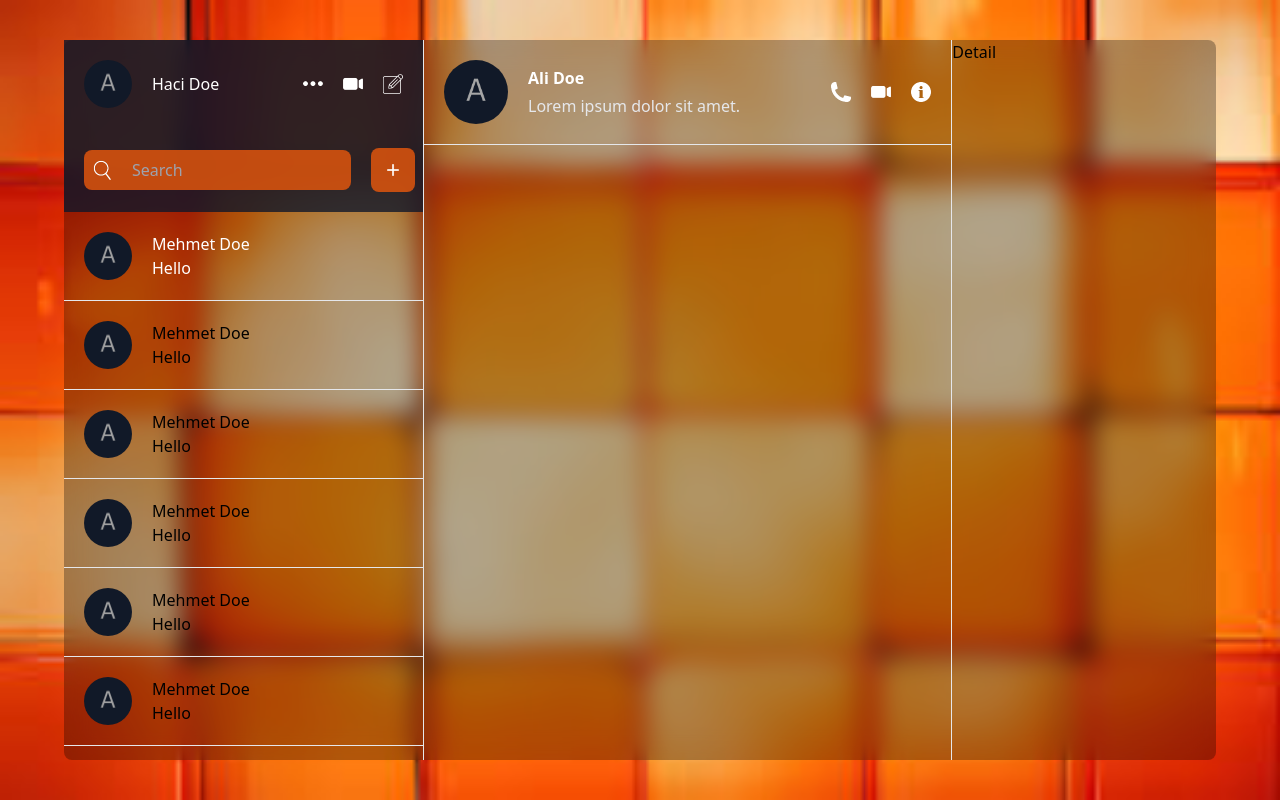
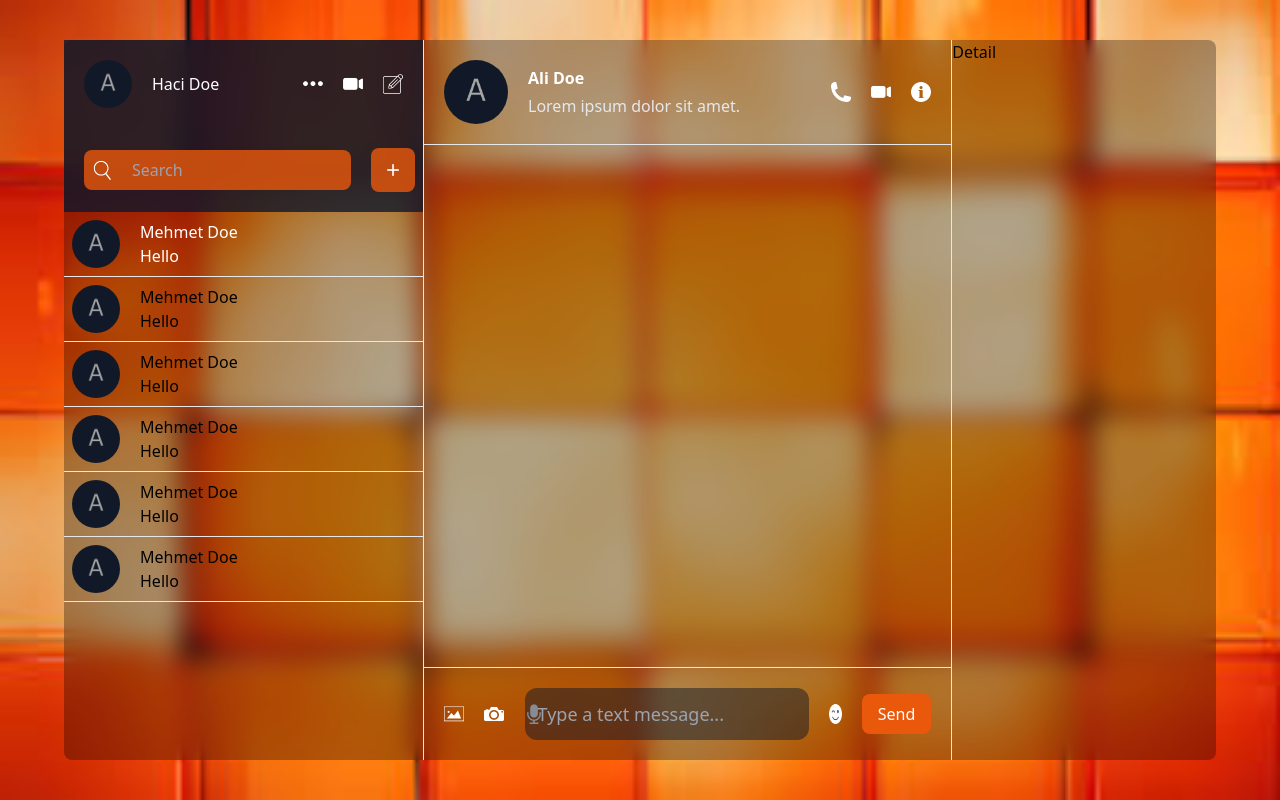
Before and after one commit to uyar42/React-ChatApp, a React (Vite) app: page / in a window 1280 px wide. Built offline with nearby package versions, Linux system fonts and the light colour scheme.

Commit message:
emoji picker added

```diff
--- a/package.json
+++ b/package.json
@@ -10,6 +10,7 @@
     "preview": "vite preview"
   },
   "dependencies": {
+    "emoji-picker-react": "^4.10.0",
     "react": "^18.2.0",
     "react-dom": "^18.2.0"
   },
--- a/src/Components/Chat.jsx
+++ b/src/Components/Chat.jsx
@@ -1,6 +1,18 @@
+import EmojiPicker from "emoji-picker-react";
+import { useState } from "react";
+
 const Chat = () => {
+  const [open, setOpen] = useState(false);
+  const [text, setText] = useState("");
+
+  const handleEmoji = (e) => {
+    setText((prev) => prev + e.emoji);
+    setOpen(false);
+  };
+  console.log(text);
+
   return (
-    <div className="flex-2 border-l-[1px] border-r-[1px] h-full">
+    <div className="flex-2 flex flex-col border-l-[1px] border-r-[1px] h-full">
       <div className="p-5 flex items-center justify-between border-b-[1px]">
         <div className="flex items-center gap-5">
           <img
@@ -31,8 +43,35 @@ const Chat = () => {
           />
         </div>
       </div>
-      <div></div>
-      <div></div>
+      <div className="flex-1 p-5"></div>
+      <div className="flex p-5 items-center justify-between gap-5 border-t-[1px] mt-auto">
+        <div className="flex gap-5">
+          <img className="w-5 h-5 cursor-pointer" src="./img.png" alt="" />
+          <img className="w-5 h-5 cursor-pointer" src="./camera.png" alt="" />
+          <img className="w-5 h-5 cursor-pointer" src="./mic.png" alt="" />
+        </div>
+        <input
+          className="flex-1 rounded-xl text-lg  border-none outline-none text-white p-3 bg-main"
+          type="text"
+          value={text}
+          placeholder="Type a text message..."
+          onChange={(e) => setText(e.target.value)}
+        />
+        <div className="relative">
+          <img
+            onClick={() => setOpen((prev) => !prev)}
+            className="w-5 h-5 cursor-pointer"
+            src="./emoji.png"
+            alt=""
+          />
+          <div className="absolute left-0 bottom-8">
+            <EmojiPicker open={open} onEmojiClick={handleEmoji} />
+          </div>
+        </div>
+        <button className="text-white bg-orange-600  rounded-lg hover:brightness-95 px-4 py-2">
+          Send
+        </button>
+      </div>
     </div>
   );
 };
--- a/src/Components/List/ChatList.jsx
+++ b/src/Components/List/ChatList.jsx
@@ -24,42 +24,42 @@ const ChatList = () => {
       </div>
 
       {/* chats */}
-      <div className="flex items-center p-5 gap-5 cursor-pointer   border-b-[1px] hover:backdrop-opacity-55">
+      <div className="flex items-center p-2 gap-5 cursor-pointer   border-b-[1px] hover:backdrop-opacity-55">
         <img className="rounded-full w-12 h-12" src="./avatar.png" alt="" />
         <div className="text-white">
           <span className="font-medium">Mehmet Doe</span>
           <p>Hello</p>
         </div>
       </div>
-      <div className="flex items-center p-5 gap-5 cursor-pointer  border-b-[1px]    hover:backdrop-opacity-55">
+      <div className="flex items-center p-2 gap-5 cursor-pointer  border-b-[1px]    hover:backdrop-opacity-55">
         <img className="rounded-full w-12 h-12" src="./avatar.png" alt="" />
         <div className="">
           <span>Mehmet Doe</span>
           <p>Hello</p>
         </div>
       </div>
-      <div className="flex items-center p-5 gap-5 cursor-pointer border-b-[1px]   hover:backdrop-opacity-55">
+      <div className="flex items-center p-2 gap-5 cursor-pointer border-b-[1px]   hover:backdrop-opacity-55">
         <img className="rounded-full w-12 h-12" src="./avatar.png" alt="" />
         <div className="">
           <span>Mehmet Doe</span>
           <p>Hello</p>
         </div>
       </div>
-      <div className="flex items-center p-5 gap-5 cursor-pointer border-b-[1px]   hover:backdrop-opacity-55">
+      <div className="flex items-center p-2 gap-5 cursor-pointer border-b-[1px]   hover:backdrop-opacity-55">
         <img className="rounded-full w-12 h-12" src="./avatar.png" alt="" />
         <div className="">
           <span>Mehmet Doe</span>
           <p>Hello</p>
         </div>
       </div>
-      <div className="flex items-center p-5 gap-5 cursor-pointer border-b-[1px]   hover:backdrop-opacity-55">
+      <div className="flex items-center p-2 gap-5 cursor-pointer border-b-[1px]   hover:backdrop-opacity-55">
         <img className="rounded-full w-12 h-12" src="./avatar.png" alt="" />
         <div className="">
           <span>Mehmet Doe</span>
           <p>Hello</p>
         </div>
       </div>
-      <div className="flex items-center p-5 gap-5 cursor-pointer border-b-[1px]  hover:backdrop-opacity-55 ">
+      <div className="flex items-center p-2 gap-5 cursor-pointer border-b-[1px]  hover:backdrop-opacity-55 ">
         <img className="rounded-full w-12 h-12" src="./avatar.png" alt="" />
         <div className="">
           <span>Mehmet Doe</span>
```
Also changed, not shown: 1 other file (tests, documents, lock files or other folders).
